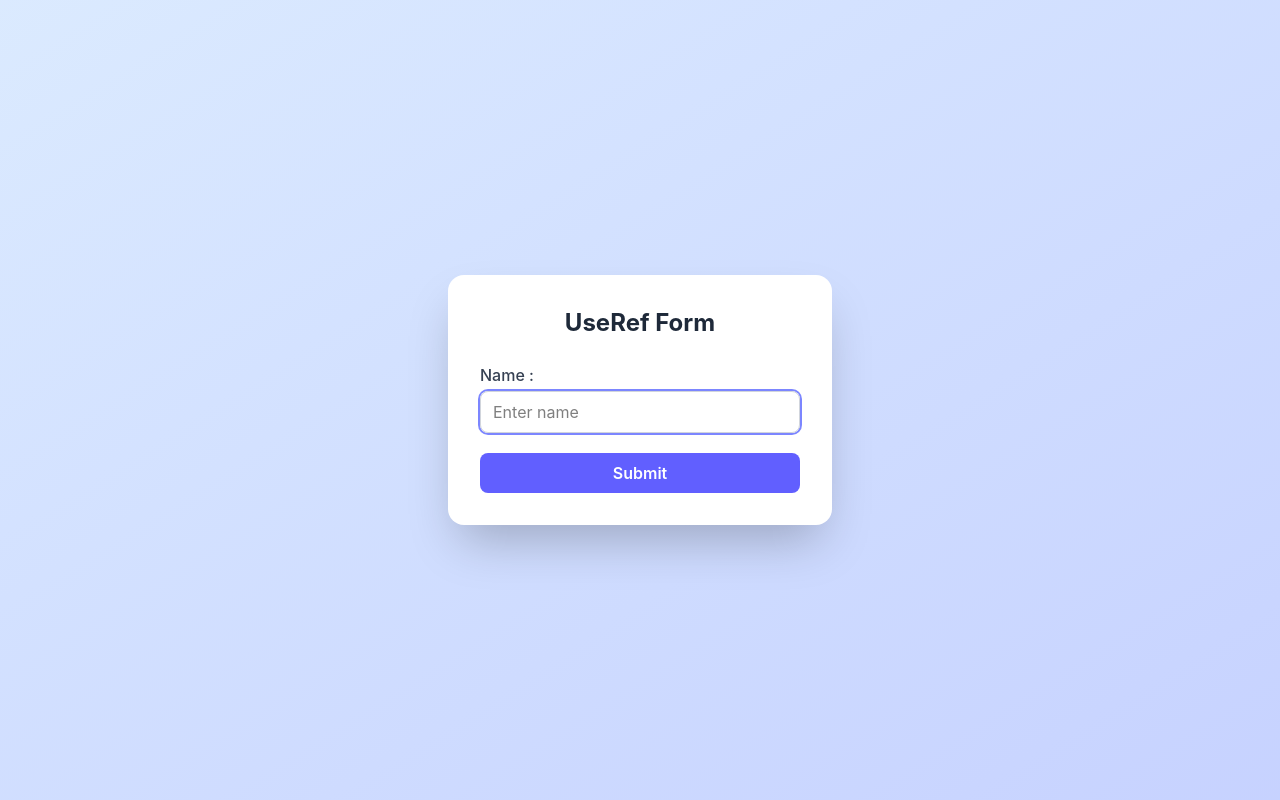
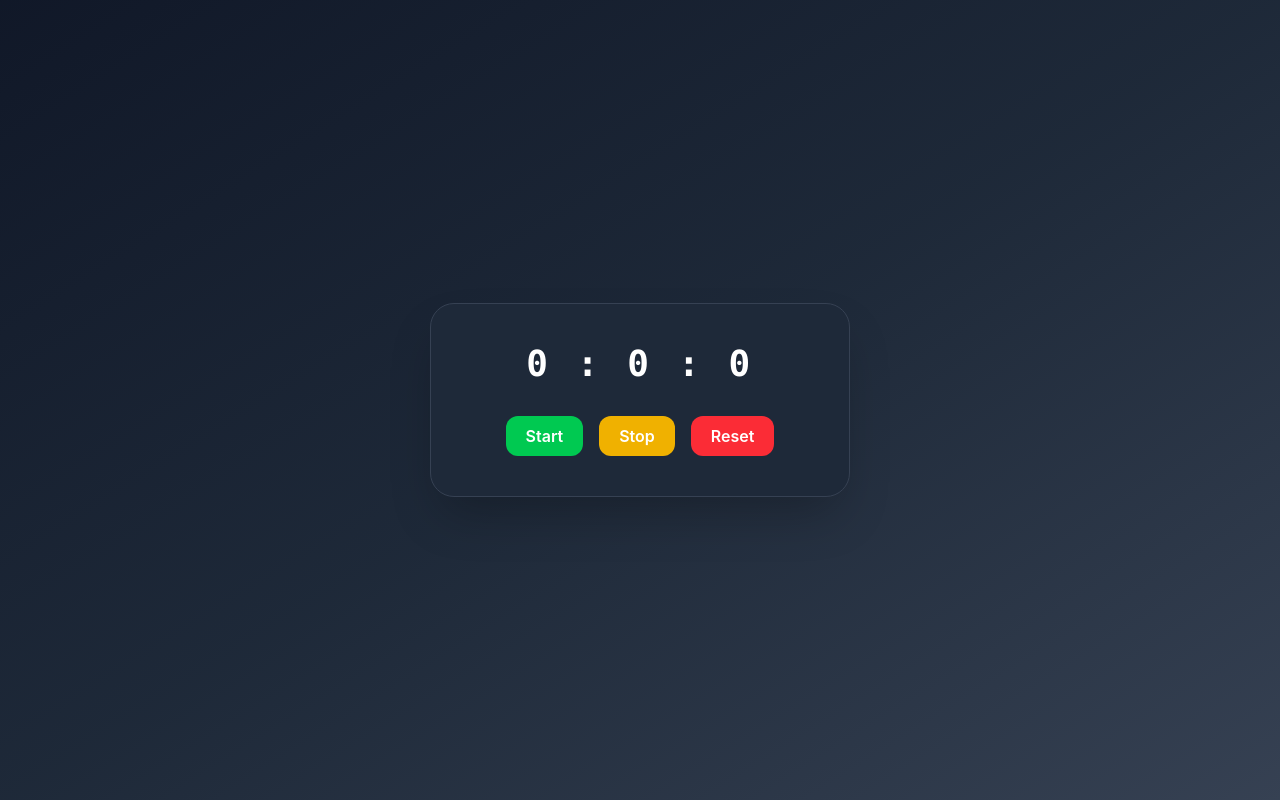
Before and after one commit to khushi-bharade18/practise, a React (Vite) app: page / in a window 1280 px wide. Built offline with nearby package versions, Linux system fonts and the light colour scheme.

Commit message:
useRef Example 2

```diff
--- a/src/App.jsx
+++ b/src/App.jsx
@@ -9,6 +9,7 @@ import { useState } from "react";
 import UseContext2 from "./questions/UseContext2";
 import { userContext } from "./questions/CreateContext";
 import UseRef from "./questions/UseRef";
+import UseRef2 from "./questions/UseRef2";
 
 function App() {
   const [theme, setTheme] = useState(true);
@@ -16,7 +17,8 @@ function App() {
   return (
     <>
       <div
-      className={`${theme ? "bg-gray-100" : "bg-gray-900"} min-h-screen transition-colors duration-500`}>
+        className={`${theme ? "bg-gray-100" : "bg-gray-900"} min-h-screen transition-colors duration-500`}
+      >
         {/* <UseState/> */}
         {/* <UseState2 /> */}
         {/* <Cart/> */}
@@ -31,7 +33,8 @@ function App() {
         <UseContext2 />
       </UserContext> */}
 
-      <UseRef/>
+        {/* <UseRef/> */}
+        <UseRef2 />
       </div>
     </>
   );
--- /dev/null
+++ b/src/questions/UseRef2.jsx
@@ -0,0 +1,87 @@
+// Q2 Build a stopwatch:
+// Start
+// Stop
+// Reset
+// Store interval ID using useRef.
+
+import { useEffect, useRef, useState } from "react";
+
+export default function UseRef2() {
+  const [time, setTime] = useState({
+    hour: 0,
+    min: 0,
+    sec: 0,
+  });
+
+  const timeRef = useRef(null);
+
+  function handleStart() {
+    if (timeRef.current) return;
+
+    timeRef.current = setInterval(() => {
+      setTime((prev) => {
+        let { hour, min, sec } = prev;
+
+        sec += 1;
+
+        if (sec === 60) {
+          sec = 0;
+          min += 1;
+        }
+
+        if (min === 60) {
+          min = 0;
+          hour += 1;
+        }
+
+        return { hour, min, sec };
+      });
+    }, 1000);
+  }
+
+  function handleStop() {
+    clearInterval(timeRef.current);
+    timeRef.current = null;
+  }
+
+  function handleReset() {
+    clearInterval(timeRef.current);
+    timeRef.current = null;
+    setTime({
+      hour: 0,
+      min: 0,
+      sec: 0,
+    });
+  }
+  return (
+    <div className="flex flex-col items-center justify-center min-h-screen bg-gradient-to-br from-gray-900 via-gray-800 to-gray-700 text-white">
+      <div className="bg-gray-800 shadow-2xl rounded-3xl p-10 text-center w-[420px] border border-gray-700">
+        <h1 className="text-4xl font-mono font-bold tracking-widest mb-8">
+          <span className="text-white">{time.hour} : </span>
+          <span className="text-white">{time.min} : </span>
+          <span className="text-white">{time.sec}</span>
+        </h1>
+        <div className="flex justify-center gap-4">
+          <button
+            onClick={handleStart}
+            className="px-5 py-2 bg-green-500 hover:bg-green-600 rounded-xl font-semibold transition duration-200 hover:scale-105 active:scale-95"
+          >
+            Start
+          </button>
+          <button
+            onClick={handleStop}
+            className="px-5 py-2 bg-yellow-500 hover:bg-yellow-600 rounded-xl font-semibold transition duration-200 hover:scale-105 active:scale-95"
+          >
+            Stop
+          </button>
+          <button
+            onClick={handleReset}
+            className="px-5 py-2 bg-red-500 hover:bg-red-600 rounded-xl font-semibold transition duration-200 hover:scale-105 active:scale-95"
+          >
+            Reset
+          </button>
+        </div>
+      </div>
+    </div>
+  );
+}
```
Lines whose indentation alone changed are shown as unchanged.
